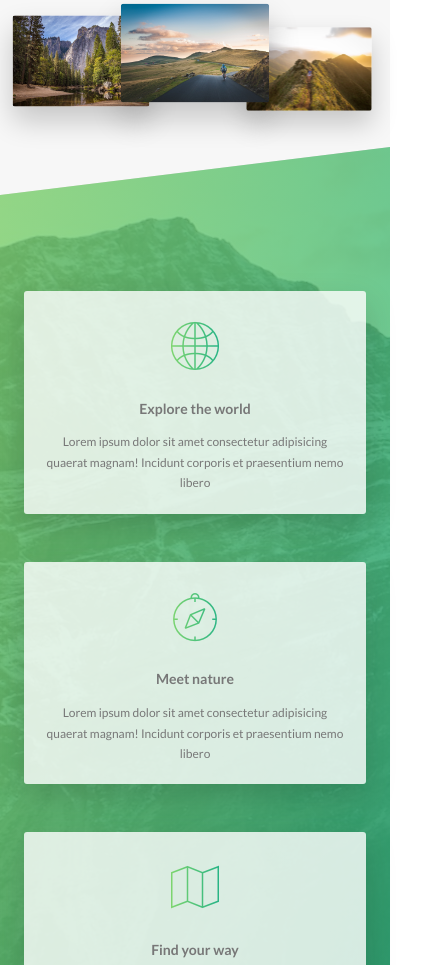
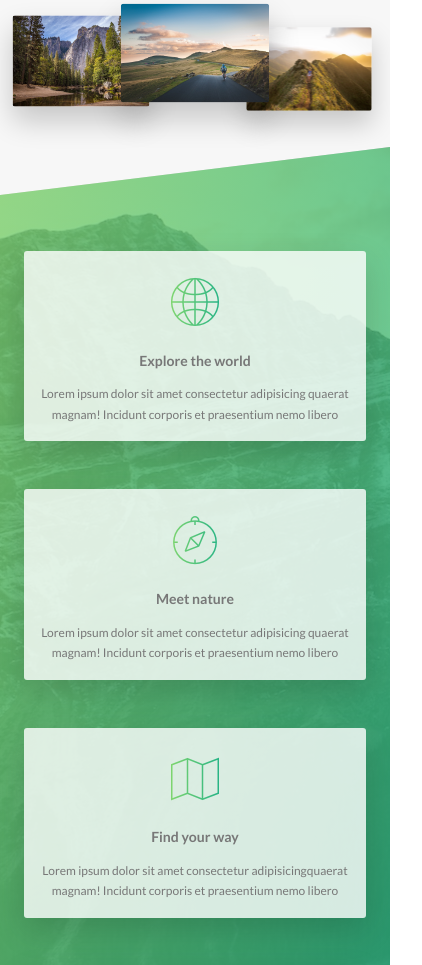
Before and after one commit to drood87/natours, a website: page index.html in a window 390 px wide. Shown: the part 1201-2166 px from the top of the page, 422 px wide, since content can reach past the window. Drawn offline with Linux system fonts and the light colour scheme.

Commit message:
media queries for story components

```diff
--- a/sass/components/_card.scss
+++ b/sass/components/_card.scss
@@ -26,25 +26,13 @@
 			transform: rotateY(180deg);
 
 			&-1 {
-				background-image: linear-gradient(
-					to right bottom,
-					$color-secondary-light,
-					$color-secondary-darker
-				);
+				background-image: linear-gradient(to right bottom, $color-secondary-light, $color-secondary-darker);
 			}
 			&-2 {
-				background-image: linear-gradient(
-					to right bottom,
-					$color-primary-light,
-					$color-primary-dark
-				);
+				background-image: linear-gradient(to right bottom, $color-primary-light, $color-primary-dark);
 			}
 			&-3 {
-				background-image: linear-gradient(
-					to right bottom,
-					$color-tertiary-light,
-					$color-tertiary-darker
-				);
+				background-image: linear-gradient(to right bottom, $color-tertiary-light, $color-tertiary-darker);
 			}
 		}
 	}
@@ -64,27 +52,15 @@
 		border-top-left-radius: 3px;
 		border-top-right-radius: 3px;
 		&--1 {
-			background-image: linear-gradient(
-					to right bottom,
-					$color-secondary-light,
-					$color-secondary-darker
-				),
+			background-image: linear-gradient(to right bottom, $color-secondary-light, $color-secondary-darker),
 				url(../img/nat-5.jpg);
 		}
 		&--2 {
-			background-image: linear-gradient(
-					to right bottom,
-					$color-primary-light,
-					$color-primary-dark
-				),
+			background-image: linear-gradient(to right bottom, $color-primary-light, $color-primary-dark),
 				url(../img/nat-6.jpg);
 		}
 		&--3 {
-			background-image: linear-gradient(
-					to right bottom,
-					$color-tertiary-light,
-					$color-tertiary-darker
-				),
+			background-image: linear-gradient(to right bottom, $color-tertiary-light, $color-tertiary-darker),
 				url(../img/nat-7.jpg);
 		}
 	}
@@ -162,4 +138,45 @@
 		font-size: 6rem;
 		font-weight: 100;
 	}
+
+	@include respond(tab-port) {
+		height: auto;
+		border-radius: 3px;
+		background-color: $color-white;
+		box-shadow: 0 1.5rem 4rem rgba($color-black, 0.15);
+
+		&__side {
+			position: relative;
+			height: auto;
+			box-shadow: none;
+			&--back {
+				transform: rotateY(0);
+				clip-path: polygon(0% 15%, 100% 0%, 100% 100%, 0% 100%);
+			}
+		}
+		&:hover &__side--front {
+			transform: rotateY(0);
+		}
+
+		.card__details {
+			padding: 1rem 3rem;
+		}
+
+		// FRONT SIDE STYLING
+		&__cta {
+			position: relative;
+			top: 0;
+			left: 0;
+			transform: translate(0);
+			width: 100%;
+			padding: 7rem 4rem 4rem 4rem;
+		}
+		&__price-box {
+			margin-bottom: 3rem;
+		}
+
+		&__price-value {
+			font-size: 6rem;
+		}
+	}
 }
--- a/sass/components/_feature-box.scss
+++ b/sass/components/_feature-box.scss
@@ -7,18 +7,22 @@
 	box-shadow: 0 1.5rem 4rem rgba($color-black, 0.15);
 	transition: transform 0.3s;
 
+	@include respond(tab-port) {
+		padding: 2rem;
+	}
+
 	&__icon {
 		font-size: 6rem;
 		margin-bottom: 0.5rem;
 		display: inline-block;
-		background-image: linear-gradient(
-			to right,
-			$color-primary-light,
-			$color-primary-dark
-		);
+		background-image: linear-gradient(to right, $color-primary-light, $color-primary-dark);
 		background-clip: text;
 		-webkit-background-clip: text;
 		color: transparent;
+
+		@include respond(tab-port) {
+			margin: 0;
+		}
 	}
 	&:hover {
 		transform: translateY(-1.5rem) scale(1.03);
--- a/sass/components/_story.scss
+++ b/sass/components/_story.scss
@@ -10,6 +10,16 @@
 	transform: skewX(-12deg);
 	position: relative;
 
+	@include respond(tab-port) {
+		width: 100%;
+		padding: 4rem;
+		padding-left: 7rem;
+	}
+
+	@include respond(phone) {
+		transform: skewX(0);
+	}
+
 	&__shape {
 		height: 15rem;
 		width: 15rem;
@@ -19,6 +29,10 @@
 		-webkit-clip-path: circle(50% at 50% 50%);
 		clip-path: circle(50% at 50% 50%);
 		transform: translateX(-3rem) skewX(12deg);
+
+		@include respond(phone) {
+			transform: translateX(-3rem) skewX(0);
+		}
 	}
 
 	&__image {
@@ -30,6 +44,10 @@
 
 	&__text {
 		transform: skewX(12deg);
+
+		@include respond(phone) {
+			transform: skewX(0);
+		}
 	}
 
 	&__caption {
--- a/sass/pages/_home.scss
+++ b/sass/pages/_home.scss
@@ -21,7 +21,7 @@
 	}
 
 	@include respond(tab-port) {
-		padding: 15rem 0;
+		padding: 10rem 0;
 	}
 }
 
```
Also changed, not shown: css/style.css.
